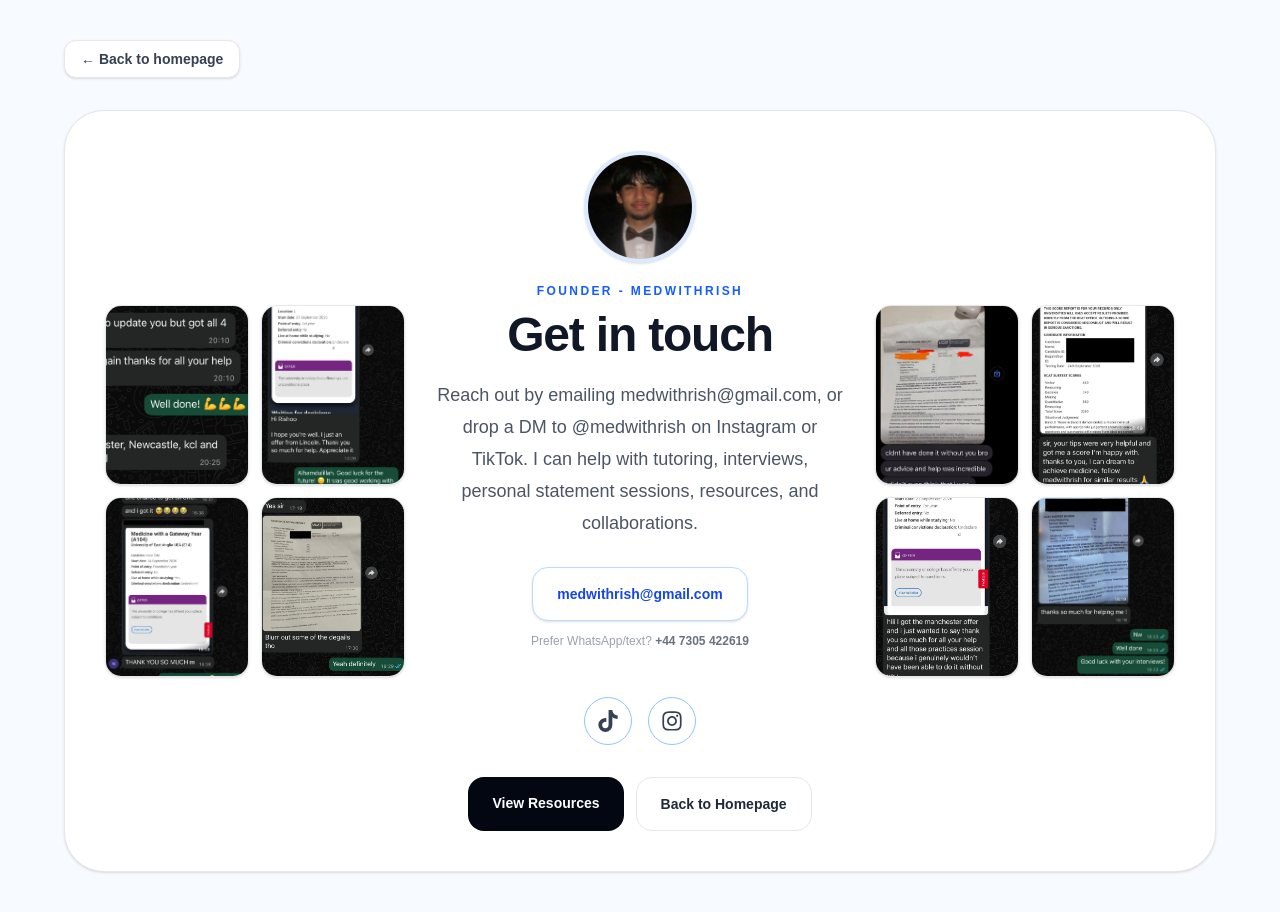
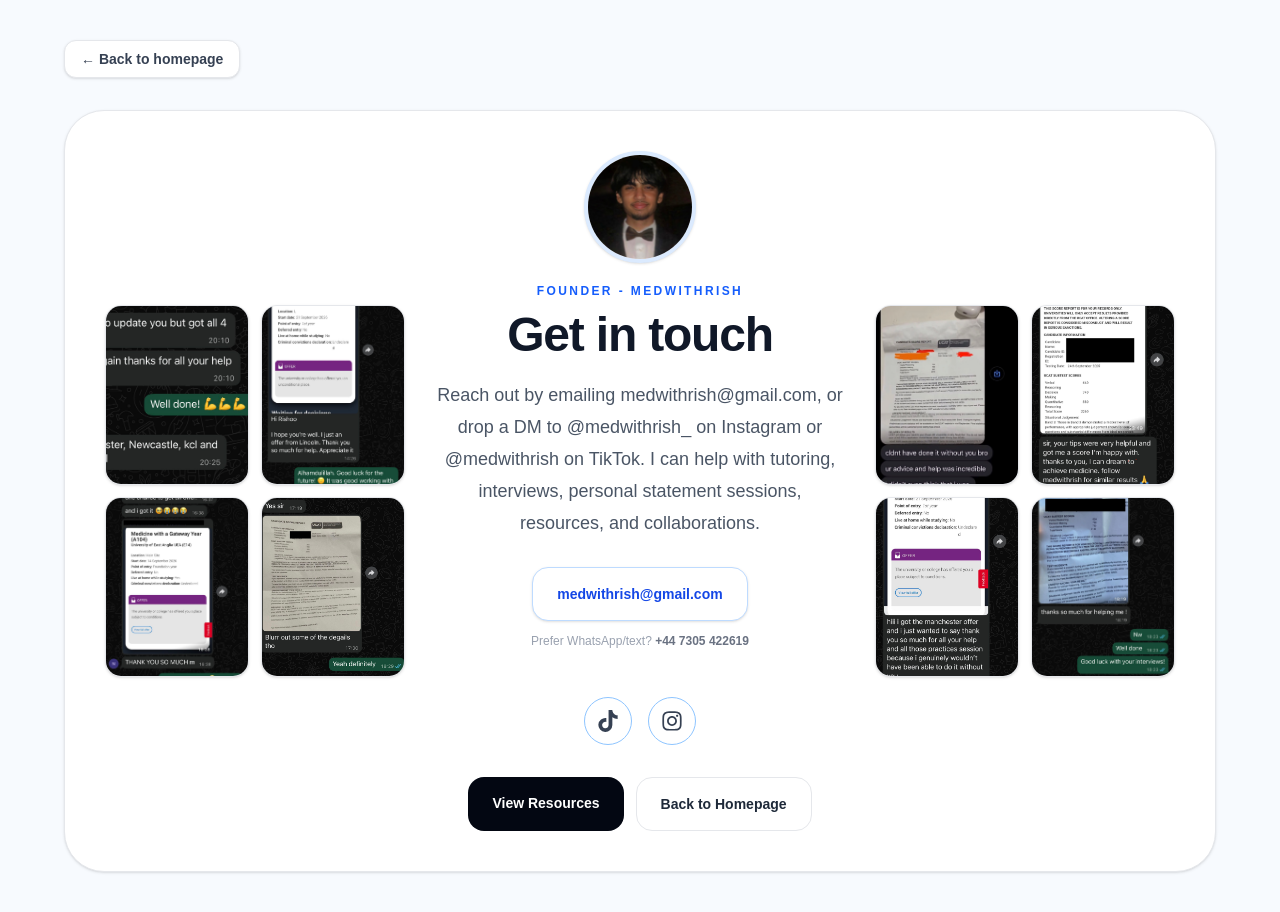
Before and after one commit to medwithrish-dot/medwithrish-site, a Next.js app: page /contact in a window 1280 px wide. Shown: the top 912 px of the page. Built offline with nearby package versions, Linux system fonts and the light colour scheme; no server answers.

Commit message:
Update Instagram handle to @medwithrish_ across contact pages and social links

```diff
--- a/app/contact/page.tsx
+++ b/app/contact/page.tsx
@@ -89,7 +89,7 @@ export default async function ContactPage({
               </h1>
 
               <p className="mx-auto mt-5 max-w-2xl text-base leading-8 text-gray-600 md:text-lg">
-                Reach out by emailing medwithrish@gmail.com, or drop a DM to @medwithrish on Instagram or TikTok. I can
+                Reach out by emailing medwithrish@gmail.com, or drop a DM to @medwithrish_ on Instagram or @medwithrish on TikTok. I can
                 help with tutoring, interviews, personal statement sessions,
                 resources, and collaborations.
               </p>
--- a/app/medicforest/contact/page.tsx
+++ b/app/medicforest/contact/page.tsx
@@ -7,7 +7,7 @@ import { MedicForestLandingShell } from "../ucat/_components/MedicForestLandingS
 export const metadata: Metadata = {
   title: "Help & Support | MedicForest",
   description:
-    "Get in touch with MedWithRish and MedicForest. Email medwithrish@gmail.com or DM @medwithrish on Instagram and TikTok.",
+    "Get in touch with MedWithRish and MedicForest. Email medwithrish@gmail.com or DM @medwithrish_ on Instagram or @medwithrish on TikTok.",
   alternates: {
     canonical: "/contact",
   },
@@ -83,7 +83,7 @@ export default function ContactPage() {
                   Instagram DM
                 </h2>
                 <p className="mt-1 text-xs font-semibold text-pink-600">
-                  @medwithrish
+                  @medwithrish_
                 </p>
 
                 <p className="mt-3 text-xs leading-relaxed text-slate-500">
@@ -92,7 +92,7 @@ export default function ContactPage() {
               </div>
 
               <a
-                href="https://instagram.com/medwithrish"
+                href="https://instagram.com/medwithrish_"
                 target="_blank"
                 rel="noopener noreferrer"
                 className="mt-6 inline-flex h-10 w-full items-center justify-center gap-1.5 rounded-xl bg-[#042724] px-4 text-xs font-bold text-white shadow-xs transition hover:bg-slate-800"
--- a/components/SocialLinks.tsx
+++ b/components/SocialLinks.tsx
@@ -18,7 +18,7 @@ export default function SocialLinks() {
 
 
       <a
-        href="https://instagram.com/medwithrish"
+        href="https://instagram.com/medwithrish_"
         target="_blank"
         rel="noopener noreferrer"
         className="flex items-center justify-center rounded-full border border-blue-300 p-3 text-gray-700 transition hover:scale-110 hover:bg-gray-50"
```
